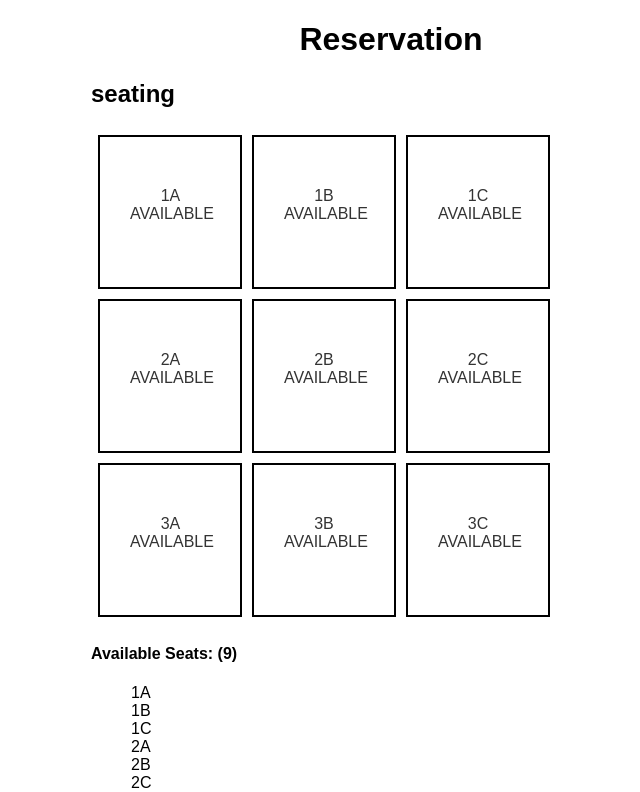
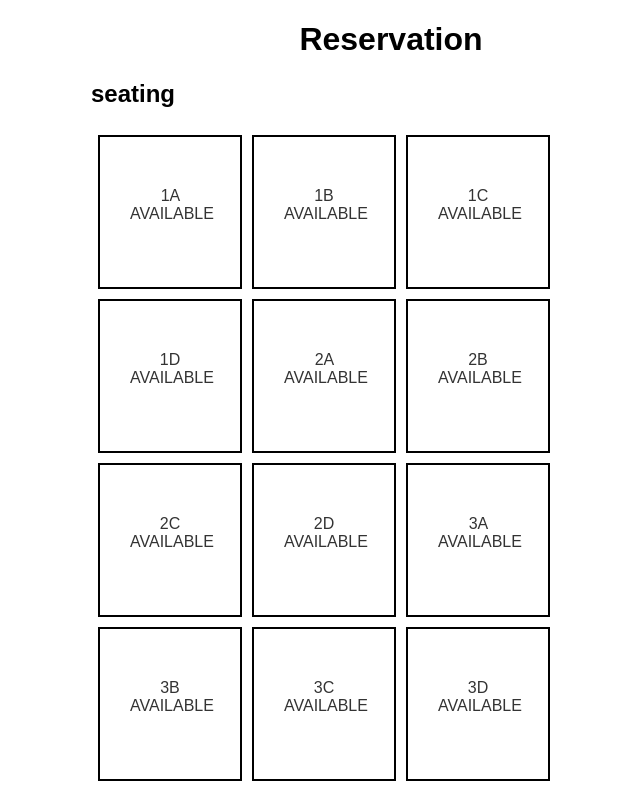
Before and after one commit to JoseParraA/Burning-airlines-React, a React (Create React App) app: page /#/Reservations in a window 1280 px wide. Shown: the top 792 px of the page, without its empty margins (249-889 px from the left). Built offline with nearby package versions, Linux system fonts and the light colour scheme.

Commit message:
thursday flight button update

```diff
--- a/src/components/Flights.js
+++ b/src/components/Flights.js
@@ -89,6 +89,13 @@ class Flights extends Component {
     fetchFlights();
   }
 
+  _handleClick(flightId) {
+    const ghUrl = `http://localhost:3000/#/Flights/${flightId}`
+    window.location.href = `${ghUrl}`;
+  }
+
+
+
 
   searchFlights(f) {
     console.log("saved search");
--- a/src/components/Home.js
+++ b/src/components/Home.js
@@ -38,7 +38,8 @@ class LogIn extends Component {
     this.props.onSubmit(this.state.name);
     this.setState({name: ''});
 
-    const ghUrl = "https://burning-airlines-sjt-react.herokuapp.com/#/Flights/"; // changed from localhost:3000
+    // const ghUrl = "https://burning-airlines-sjt-react.herokuapp.com/#/Flights/"; // changed from localhost:3000
+    const ghUrl = "http://localhost:3000/#/Flights/"; // changed from localhost:3000
 
     if (this.state.name === "Sam")
     {
--- a/src/components/Reservations.js
+++ b/src/components/Reservations.js
@@ -8,14 +8,15 @@ class Reservations extends Component {
     super();
       this.state = {
       seat: [
-        '1A','1B','1C',
-        '2A','2B','2C',
-        '3A','3B','3C',
+        '1A','1B','1C','1D',
+        '2A','2B','2C','2D',
+        '3A','3B','3C','3D'
+
       ],
       seatAvailable: [
         '1A','1B','1C',
         '2A','2B','2C',
-        '3A','3B','3C',
+        '3A','3B','3C'
       ],
       seatReserved: []
     }
```
